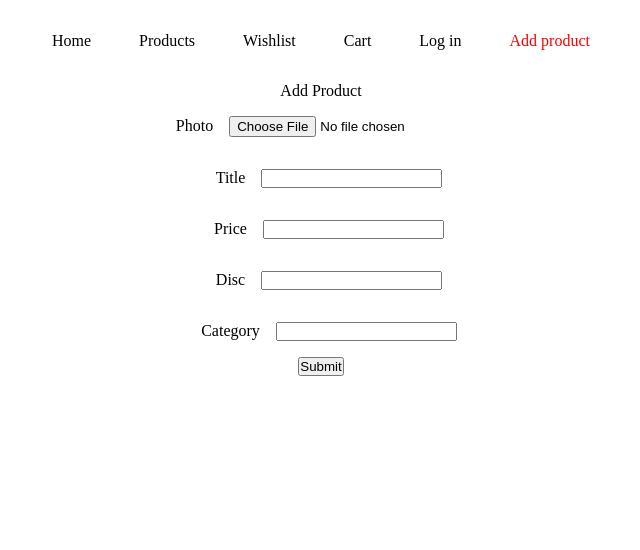
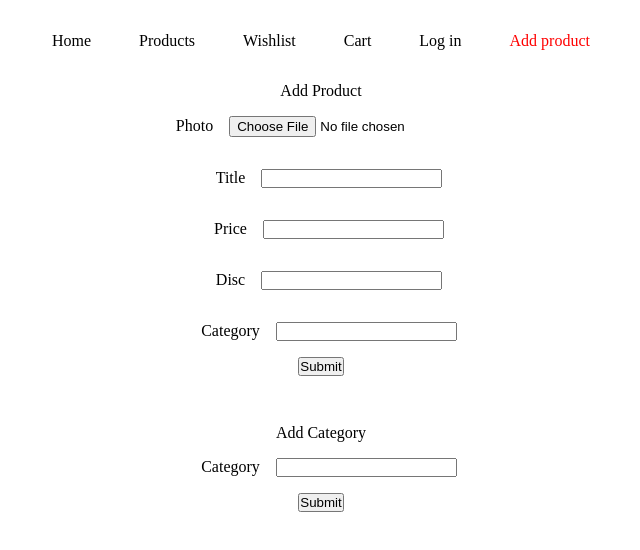
Before and after one commit to RohanGorla/E-Commerce-Template, a React (Vite) app in the folder client/: page /addproduct in a window 1280 px wide. Shown: the top 550 px of the page, without its empty margins (319-959 px from the left). Built offline with nearby package versions, Linux system fonts and the light colour scheme.

Commit message:
add form to get categories

```diff
--- a/client/src/components/AddProduct.jsx
+++ b/client/src/components/AddProduct.jsx
@@ -7,6 +7,7 @@ function AddProduct() {
   const [price, setPrice] = useState("");
   const [discount, setDiscount] = useState("");
   const [productCat, setProductCat] = useState("");
+  const [actCat, setActCat] = useState("");
 
   async function handleSubmit(e) {
     e.preventDefault();
@@ -86,6 +87,26 @@ function AddProduct() {
           <input type="submit"></input>
         </div>
       </form>
+      <p style={{ textAlign: "center", marginTop:'3em' }}>Add Category</p>
+      <form
+        style={{
+          display: "flex",
+          flexDirection: "column",
+          alignItems: "center",
+        }}
+      >
+        <div style={{ margin: "1em 0" }}>
+          <label style={{ margin: "0 1em" }}>Category</label>
+          <input
+            type="text"
+            onChange={(e) => {
+              setActCat(e.target.value);
+            }}
+            value={actCat}
+          ></input>
+        </div>
+        <input type="submit"></input>
+      </form>
     </>
   );
 }
```
